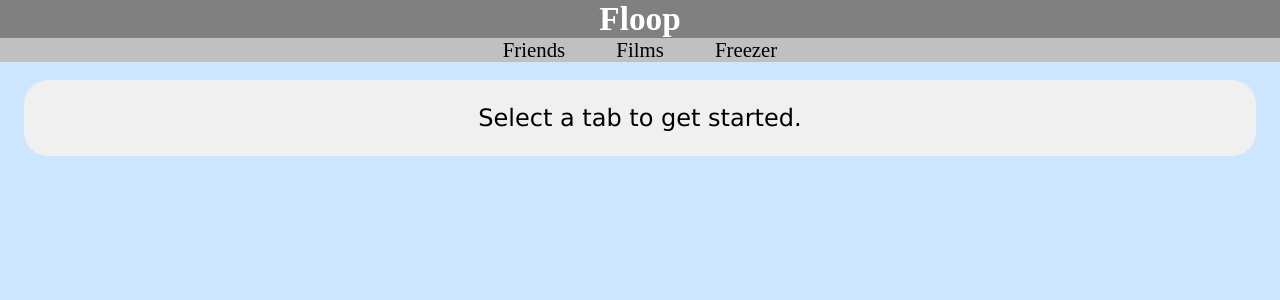
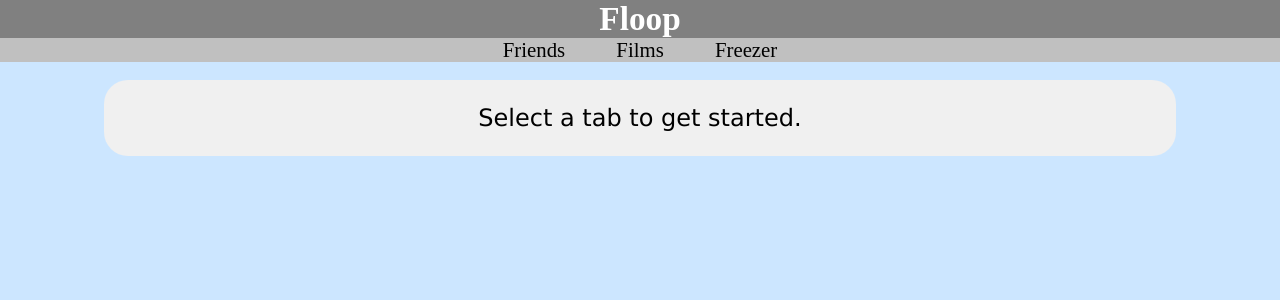
Before and after one commit to SageRalph/floop, a PHP site: page /floop/ in a window 1280 px wide. Shown: the top 300 px of the page. Run offline with PHP 8.4, Linux system fonts and the light colour scheme.

Commit message:
Fixed CSS issues
Fixed some CSS issues causing tables to not be aligned properly in the
centre of the page.
Note: Fix required making tables a fixed width, unsuitable for narrow
displays. At some point a grid based design should be employed to remove
this requirement.

```diff
--- a/CSS/Global.css
+++ b/CSS/Global.css
@@ -16,7 +16,7 @@ ul{
 }
 
 #SingleSection{
-    max-width:80em; /* Should be 60 for center align but causes FireFox buttons to be narrow when trailers embedded */
+    width:70em; /* Should be 60 for center align */
     margin-top:5em;
 
     margin-left: auto;
--- a/CSS/Tables.css
+++ b/CSS/Tables.css
@@ -28,6 +28,7 @@ table {
     border-width: 1px;
     border-collapse: collapse;
     border-left-style: solid;
+    width:90%;
 }
 th {
     padding: 8px;
@@ -60,10 +61,8 @@ td, th{
 }
 
 
-
-
-
 .UserCell{
+    width: 3em;
     background-color: orange;
 }
 
```
